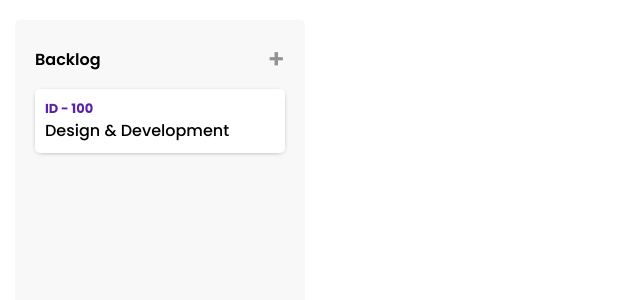
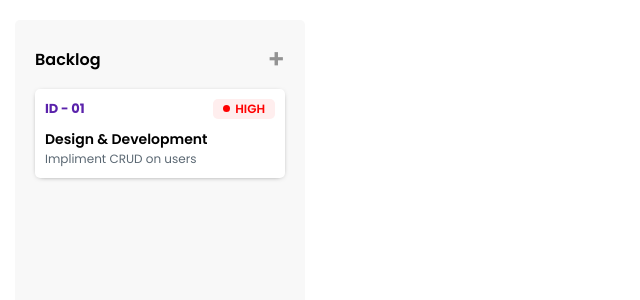
Before and after one commit to nibiralpha/kanban, a Next.js app: page / in a window 1280 px wide. Shown: the top 300 px of the page, without its empty margins (0-640 px from the left). Built offline with nearby package versions, Linux system fonts and the light colour scheme.

Commit message:
some basic layout change

```diff
--- a/app/globals.css
+++ b/app/globals.css
@@ -77,8 +77,37 @@ body {
   font-size: 13px;
 }
 
-.description {
-  font-weight: 500;
+.card_title {
+  margin-top: 10px;
+  font-weight: 600;
+  font-size: 14px;
+}
+
+.card_desc {
+  font-size: 12px;
+  color: #5b6873;
+}
+
+.priority {
+  display: flex;
+  align-items: center;
+  background-color: #ffeeee;
+  padding: 0px 10px;
+  border-radius: 5px;
+}
+
+.priority_dot {
+  height: 7px;
+  width: 7px;
+  background-color: red;
+  border-radius: 50%;
+}
+
+.priority_text {
+  margin-left: 5px;
+  color: red;
+  font-size: 12px;
+  font-weight: 600;
 }
 
 /* @media (min-width: 599px) and (max-width: 1024px) {
--- a/app/page.tsx
+++ b/app/page.tsx
@@ -11,10 +11,14 @@ export default function Home() {
               </div>
               <div className="card">
                 <div className="title_area">
-                  <div className="title">ID - 100</div>
-                  {/* <div className="priority">Hight</div> */}
+                  <div className="title">ID - 01</div>
+                  <div className="priority">
+                    <div className="priority_dot"></div>
+                    <div className="priority_text">HIGH</div>
+                  </div>
                 </div>
-                <div className="description">Design & Development</div>
+                <div className="card_title">Design & Development</div>
+                <div className="card_desc">Impliment CRUD on users</div>
               </div>
             </div>
           </div>
```
